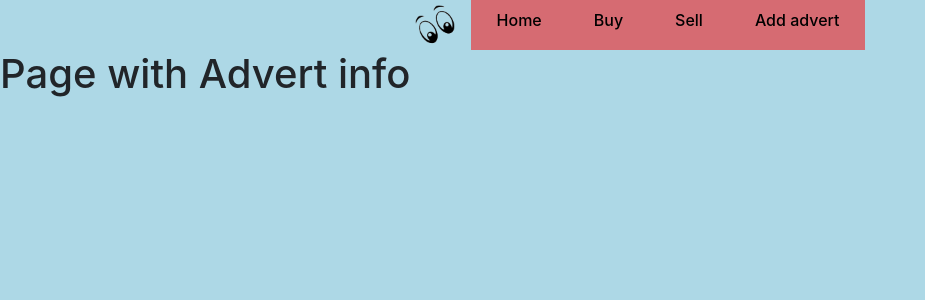
After one commit to romangrubic/Snoop-Adverts-Flask, a Flask app: template templates/view_advert.html in a window 1280 px wide. The commit adds this page. Shown: the top 300 px of the page, without its empty margins (0-925 px from the left). Run offline with Flask 2, Linux system fonts and the light colour scheme; the template is opened without the code that fills it, so the values that code supplies are empty; some libraries are stand-ins or nearby versions.

Commit message:
Added View advert and connected it.

```diff
--- a/app.py
+++ b/app.py
@@ -32,6 +32,13 @@ def sell():
     return render_template('sell.html', tittle="Sell", adverts=mongo.db.advert.find({"sell":"on"}))
 
 
+# --------- Single advert page ----------------------------------
+@app.route('/view_advert/<advert_id>')
+def view_advert(advert_id):
+    advert = mongo.db.advert.find_one({'_id': ObjectId(advert_id)})
+    return render_template('view_advert.html', tittle="Advert info", advert=advert)
+
+
 # ----------- Add advert ----------------------------------------
 @app.route('/add_advert')
 def add_advert():
--- a/templates/buy.html
+++ b/templates/buy.html
@@ -8,7 +8,7 @@
 		<div class="card-body">
 			<h5 class="card-title">{{advert.advert_name}} - €{{advert.price}}</h5>
 			<p class="card-text">{{advert.location}}</p>
-			<a href="#" class="btn btn-primary">See more...</a>
+			<a href="{{url_for('view_advert', advert_id=advert._id)}}" class="btn btn-primary">See more...</a>
 		</div>
 	</div>
 	{% endfor %}
--- a/templates/sell.html
+++ b/templates/sell.html
@@ -8,7 +8,7 @@
 		<div class="card-body">
 			<h5 class="card-title">{{advert.advert_name}} - €{{advert.price}}</h5>
 			<p class="card-text">{{advert.location}}</p>
-			<a href="#" class="btn btn-primary">See more...</a>
+			<a href="{{url_for('view_advert', advert_id=advert._id)}}" class="btn btn-primary">See more...</a>
 		</div>
 	</div>
 	{% endfor %}
--- /dev/null
+++ b/templates/view_advert.html
@@ -0,0 +1,8 @@
+{% extends 'base.html'%} {% block content %}
+<h1>Page with Advert info</h1>
+<div class="container">
+<div class="row">
+	<h1>{{advert.advert_name}}</h1>
+</div>
+</div>
+{% endblock %}
```
